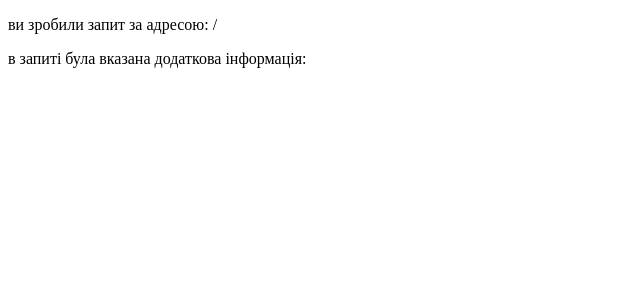
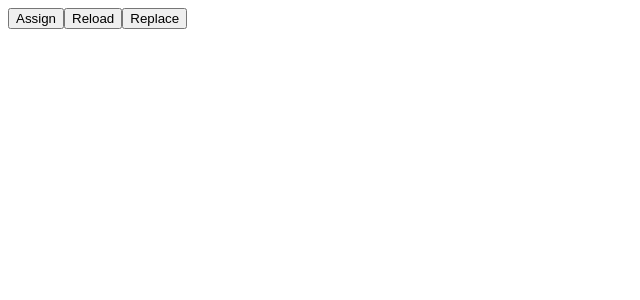
Before and after one commit to AnastasiiaKononova/react-welcome, a React (Create React App) app: page / in a window 1280 px wide. Shown: the top 300 px of the page, without its empty margins (0-640 px from the left). Built offline with nearby package versions, Linux system fonts and the light colour scheme.

Commit message:
location methods

```diff
--- a/src/components/BOMexamples/index.js
+++ b/src/components/BOMexamples/index.js
@@ -1,15 +1,32 @@
-import React, { Component } from 'react';
+import React, { Component } from "react";
 
 class BOM extends Component {
   render() {
     return (
       <div>
-               <p>ви зробили запит за адресою: {window.location.pathname}</p>
-               <p>в запиті була вказана додаткова інформація:
-                {window.location.search}
-               </p>
+        <button
+          onClick={() => {
+            window.location.assign("http://google.com");
+          }}
+        >
+          Assign
+        </button>
+        <button
+          onClick={() => {
+            window.location.reload();
+          }}
+        >
+          Reload
+        </button>
+        <button
+          onClick={() => {
+            window.location.replace("http://google.com");
+          }}
+        >
+          Replace
+        </button>
       </div>
-        )
+    );
   }
 }
 
```
Lines whose indentation alone changed are shown as unchanged.
